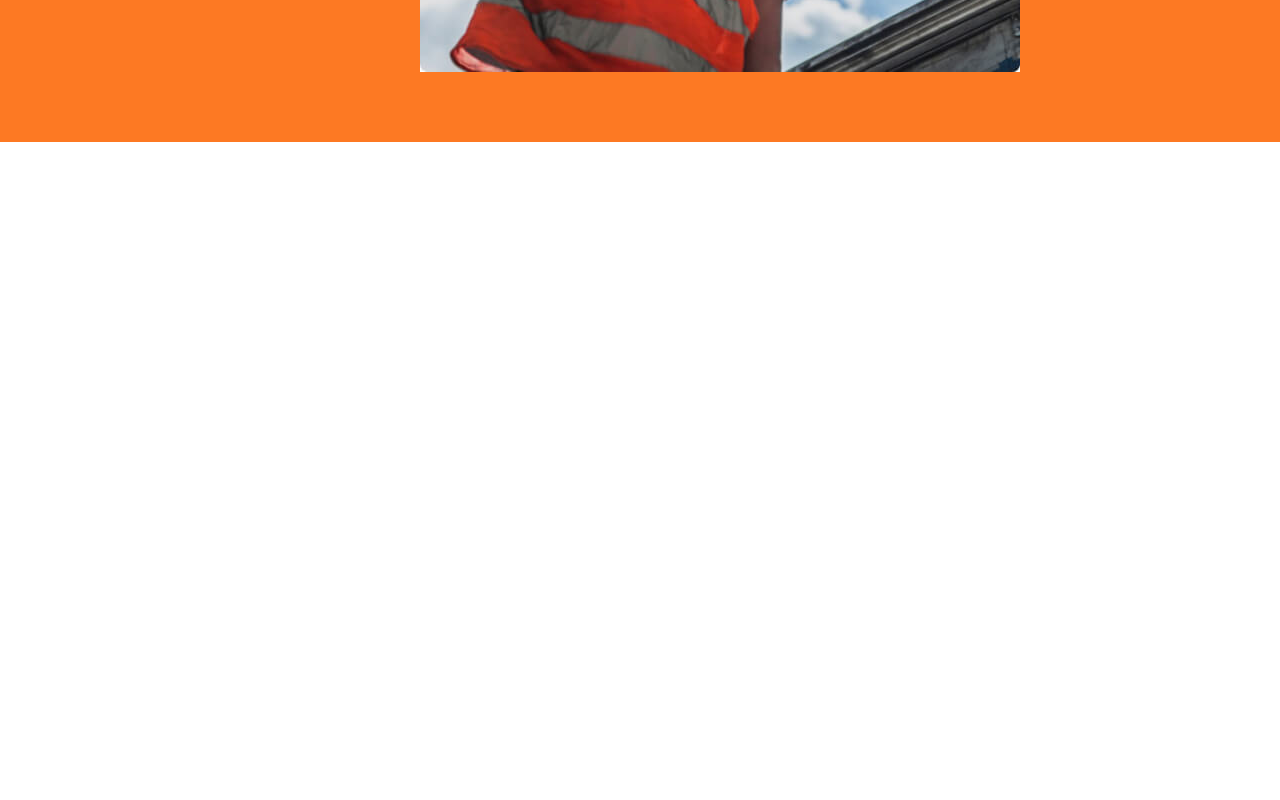
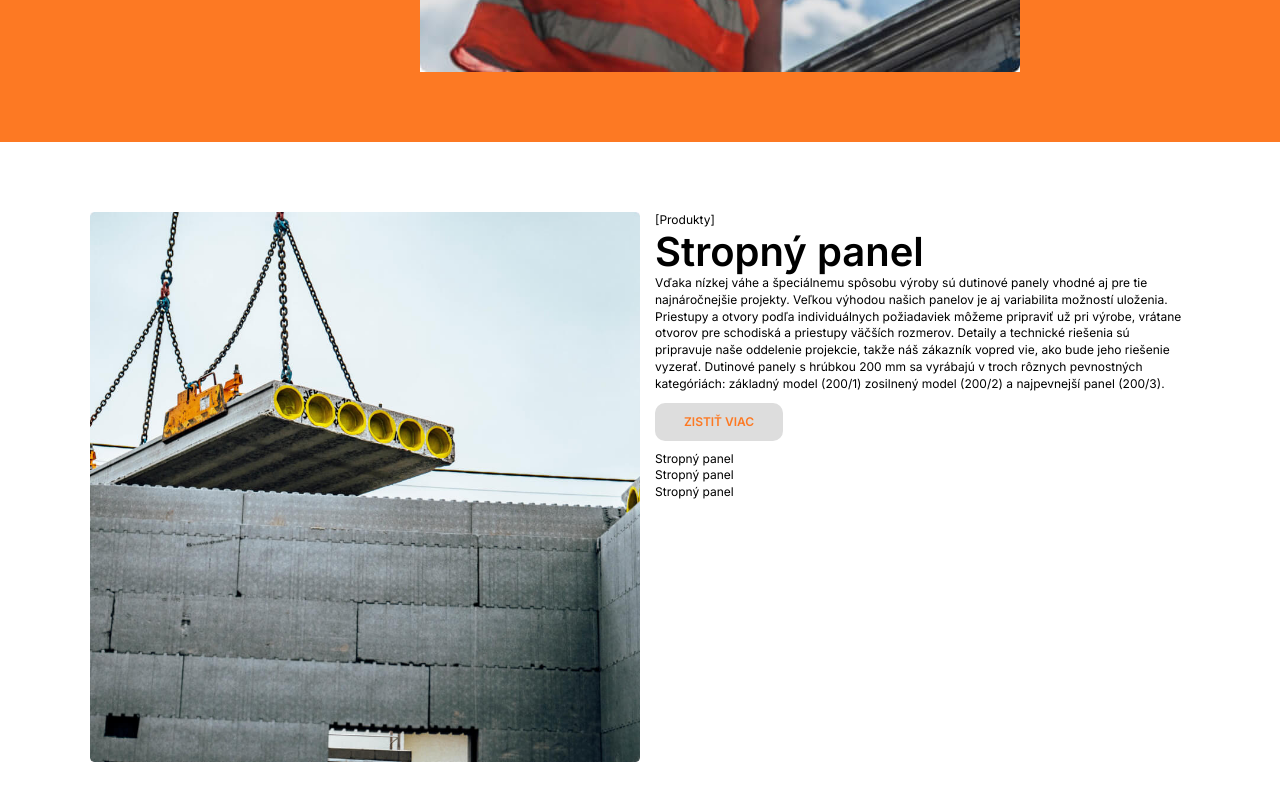
Before and after one commit to xkolumber/strop, a Next.js app: page / in a window 1280 px wide. Shown: the part 1707-2507 px from the top of the page. Before the commit the page ends 1849 px from the top, so only its background shows below. Built offline with nearby package versions, Linux system fonts and the light colour scheme.

Commit message:
Homepage Panel

```diff
--- /dev/null
+++ b/src/app/Components/HomePageComponents/HomePagePanel.tsx
@@ -0,0 +1,43 @@
+import Image from "next/image";
+import React from "react";
+
+const HomePagePanel = () => {
+  return (
+    <div className="main_section">
+      <div className="flex flex-col md:flex-row md:gap-6">
+        <Image
+          src={"/panel.jpg"}
+          alt="panel"
+          width={500}
+          height={500}
+          className="w-full md:w-1/2"
+        />
+        <div
+          className="
+        "
+        >
+          <p>[Produkty]</p>
+          <h2>Stropný panel</h2>
+          <p>
+            Vďaka nízkej váhe a špeciálnemu spôsobu výroby sú dutinové panely
+            vhodné aj pre tie najnáročnejšie projekty. Veľkou výhodou našich
+            panelov je aj variabilita možností uloženia. Priestupy a otvory
+            podľa individuálnych požiadaviek môžeme pripraviť už pri výrobe,
+            vrátane otvorov pre schodiská a priestupy väčších rozmerov. Detaily
+            a technické riešenia sú pripravuje naše oddelenie projekcie, takže
+            náš zákazník vopred vie, ako bude jeho riešenie vyzerať. Dutinové
+            panely s hrúbkou 200 mm sa vyrábajú v troch rôznych pevnostných
+            kategóriách: základný model (200/1) zosilnený model (200/2) a
+            najpevnejší panel (200/3).
+          </p>
+          <button className="btn btn--secondary">Zistiť viac</button>
+          <p>Stropný panel</p>
+          <p>Stropný panel</p>
+          <p>Stropný panel</p>
+        </div>
+      </div>
+    </div>
+  );
+};
+
+export default HomePagePanel;
--- a/src/app/page.tsx
+++ b/src/app/page.tsx
@@ -1,12 +1,14 @@
 import Image from "next/image";
 import HomePageBestSolution from "./Components/HomePageComponents/HomePageBestSolution";
 import HomePageBuildFast from "./Components/HomePageComponents/HomePageBuildFast";
+import HomePagePanel from "./Components/HomePageComponents/HomePagePanel";
 
 export default function Home() {
   return (
     <main className="">
       <HomePageBestSolution />
       <HomePageBuildFast />
+      <HomePagePanel />
     </main>
   );
 }
```
Also changed, not shown: public/panel.jpg (added).
